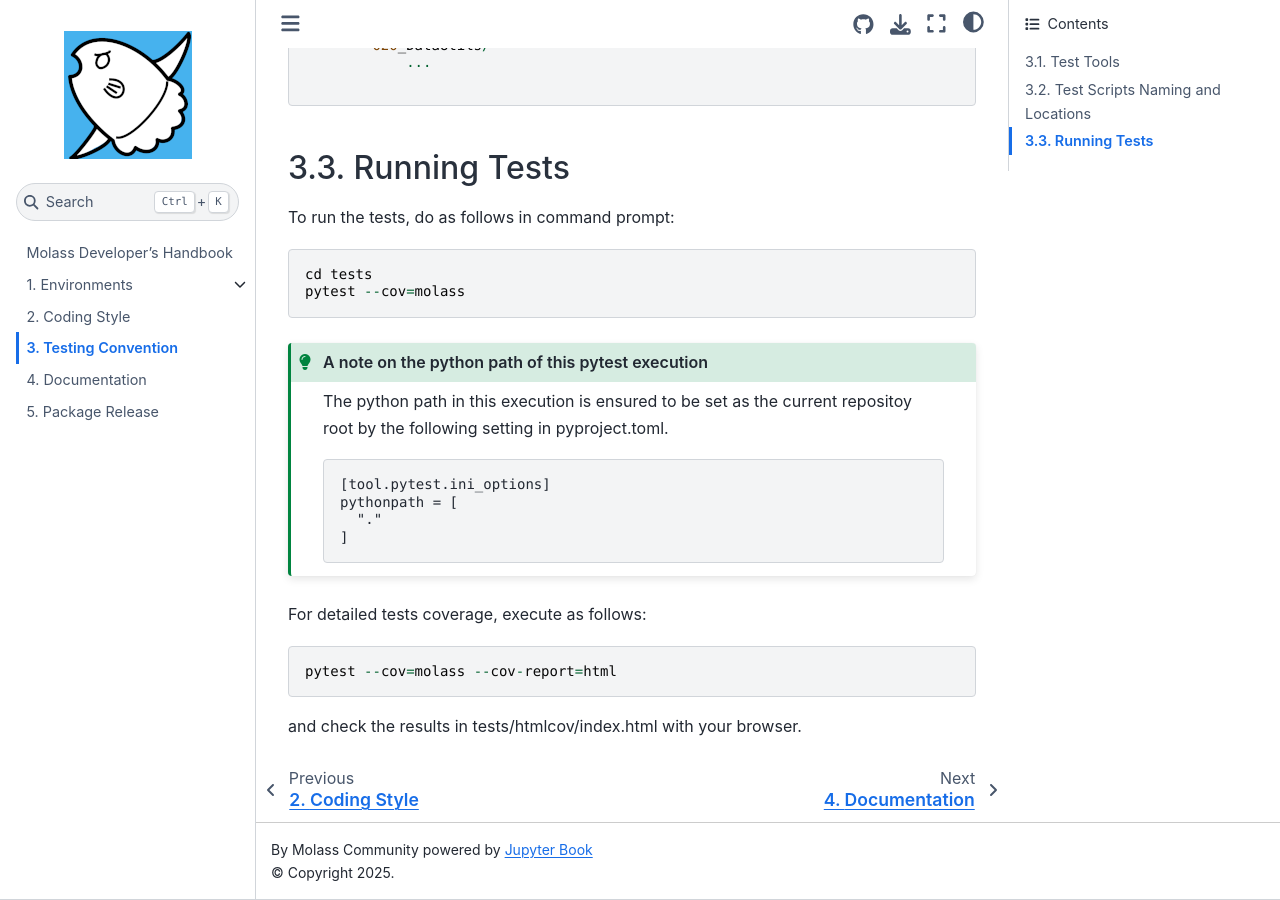
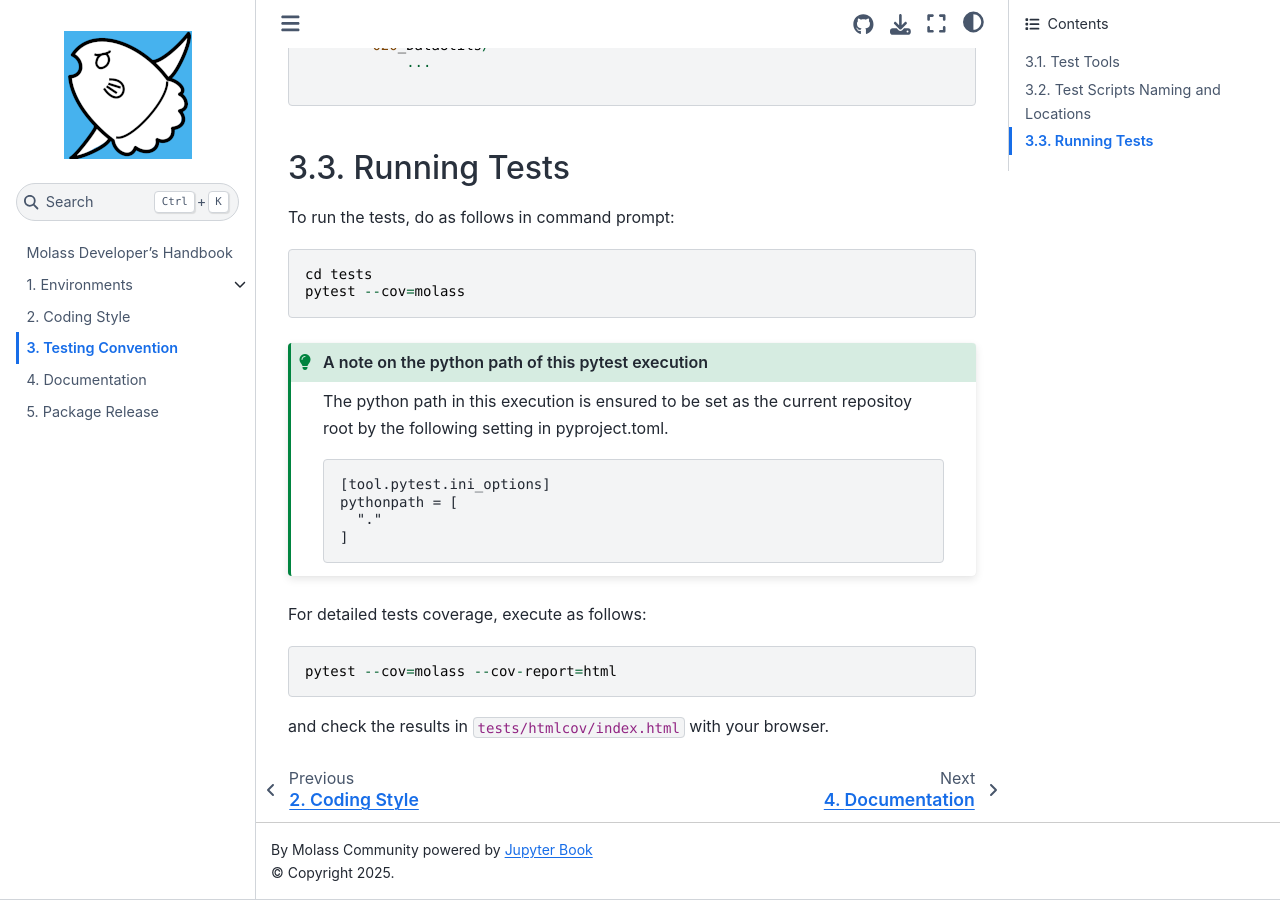
Before and after one commit to biosaxs-dev/molass-develop, a Jupyter Book: the page built from chapters/06/testing.md, in a window 1280 px wide and 900 px high, scrolled down 557 px. Built offline with Jupyter Book 1.0.4 settings and Sphinx 7.4.7 and the Sphinx Book theme 1.1.4, drawn with Linux system fonts in a browser that asks for light colours.

Commit message:
update for better quotes

````diff
--- a/chapters/06/testing.md
+++ b/chapters/06/testing.md
@@ -53,4 +53,4 @@ For detailed tests coverage, execute as follows:
 pytest --cov=molass --cov-report=html
 ```
 
-and check the results in tests/htmlcov/index.html with your browser.
+and check the results in `tests/htmlcov/index.html` with your browser.
````
